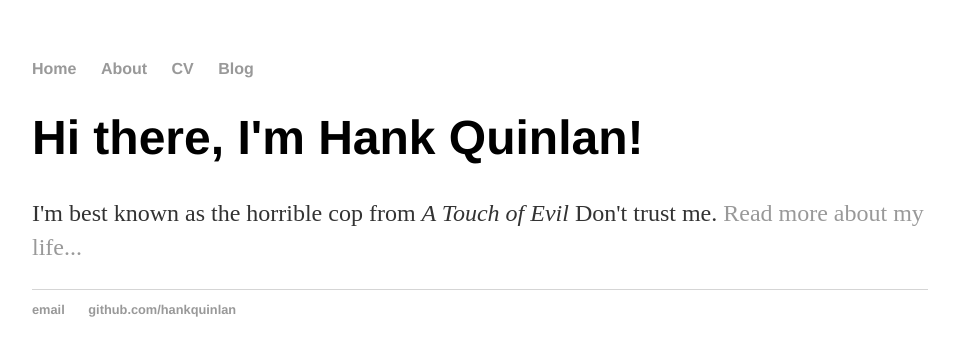
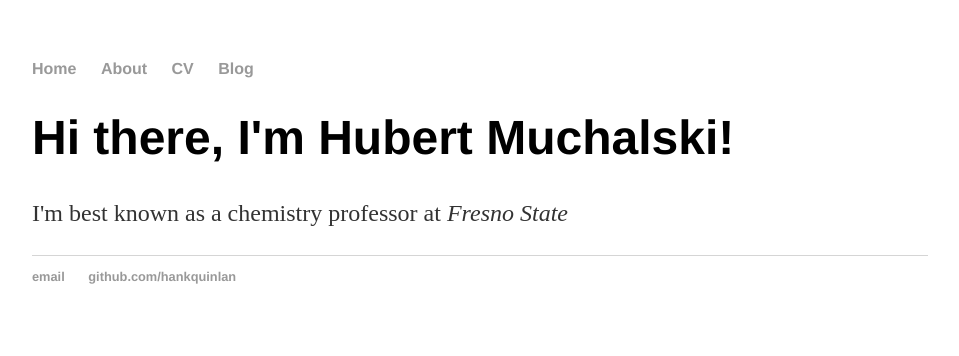
Before and after one commit to hmuchalski/hmuchalski.github.io, a Jekyll site: the page built from index.html, in a window 1280 px wide. Shown: the top 356 px of the page, without its empty margins (160-1119 px from the left). Built offline with Jekyll 4.4.1, drawn with Linux system fonts in a browser that asks for light colours.

Commit message:
Update index.html

```diff
--- a/index.html
+++ b/index.html
@@ -3,6 +3,6 @@ layout: default
 title: Hubert Muchalski
 ---
 <div class="blurb">
-	<h1>Hi there, I'm Hank Quinlan!</h1>
-	<p>I'm best known as the horrible cop from <em>A Touch of Evil</em> Don't trust me. <a href="/about">Read more about my life...</a></p>
+	<h1>Hi there, I'm Hubert Muchalski!</h1>
+	<p>I'm best known as a chemistry professor at <em>Fresno State</em></p>
 </div><!-- /.blurb -->
```
